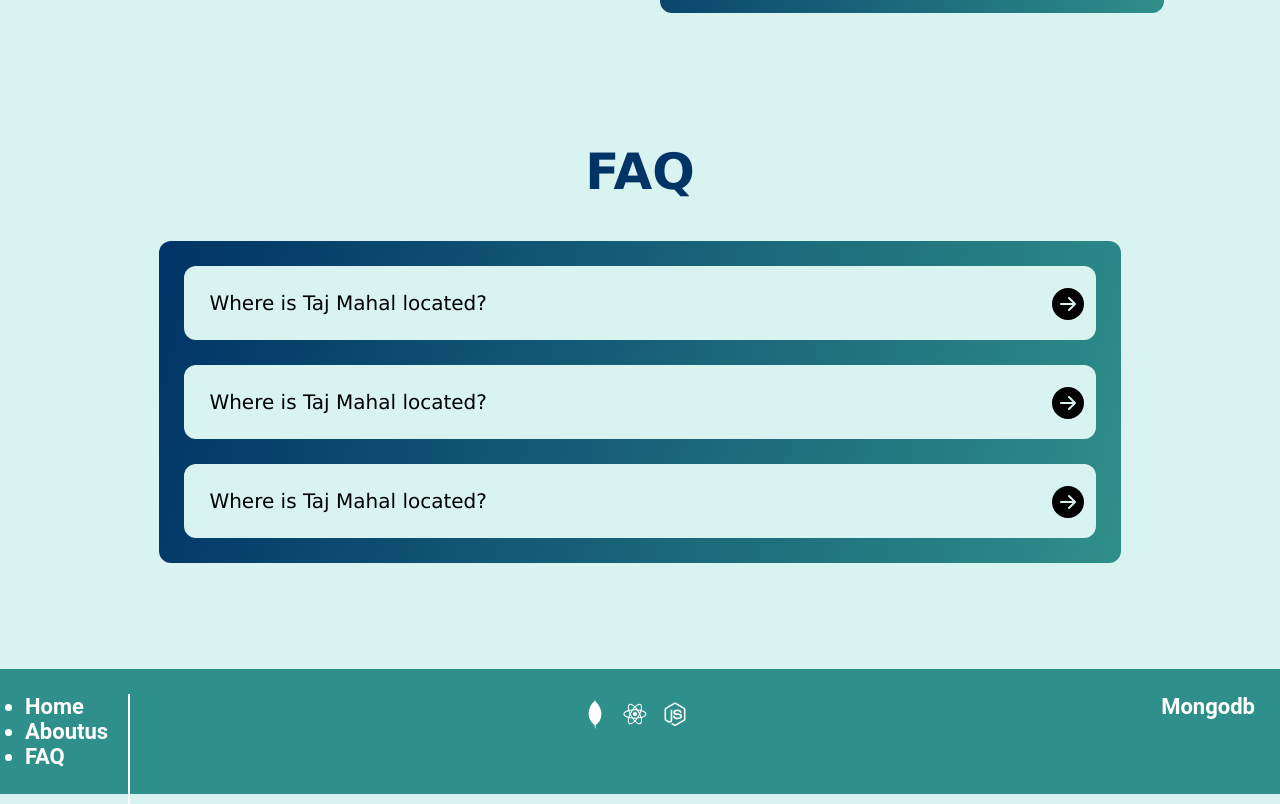
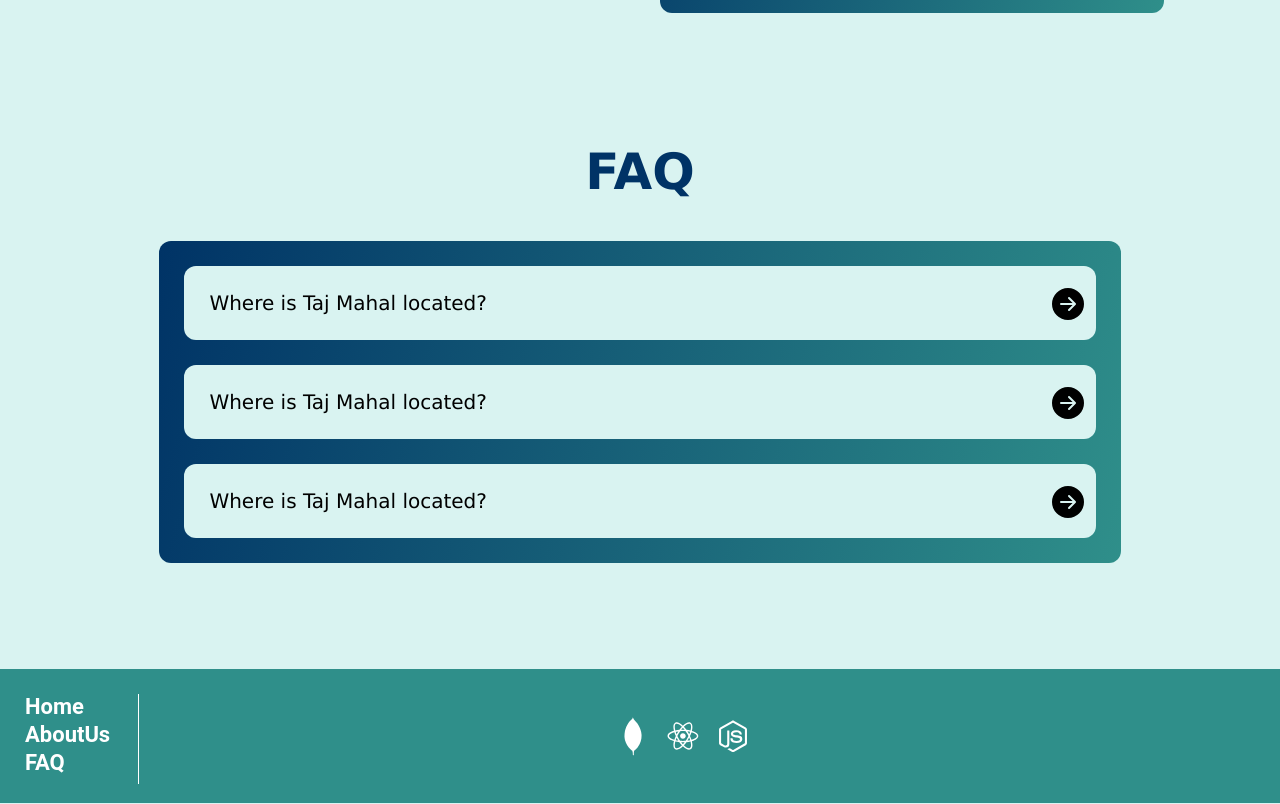
Before and after one commit to 404-Runtime-Terror/MedVault, a Next.js app: page / in a window 1280 px wide. Shown: the part 1293-2097 px from the top of the page. Built offline with nearby package versions, Linux system fonts and the light colour scheme.

Commit message:
footer css added

```diff
--- a/src/components/homePageComponents/footer/index.tsx
+++ b/src/components/homePageComponents/footer/index.tsx
@@ -16,12 +16,12 @@ const Footer = () => {
         <footer className={style.footer}>
             <div>
             <ul>
-            <li className={style.list}><a href="#Home">Home</a></li>
-                    <li className={style.list}><a href="#Aboutus">Aboutus</a></li>
-                    <li  className={style.list}><a href="#FAQ">FAQ</a></li>
+            <ul className={style.list}><a href="#Home">Home</a></ul>
+                    <ul className={style.list}><a href="#AboutUs">AboutUs</a></ul>
+                    <ul  className={style.list}><a href="#FAQ">FAQ</a></ul>
                 </ul>
             </div>
-            <div>
+            <div style={{display:"flex",alignItems:"center",justifyContent:"flex-end"}}>
                 <DiMongodb className={style.icon} />
                 <DiReact className={style.icon} />
                 <DiNodejsSmall className={style.icon} />
@@ -29,8 +29,7 @@ const Footer = () => {
             <div className={style.verticalLine}>
                 <p></p>
             </div>
-            <div>Mongodb</div>
-
+            <div className={style.logo}> </div>
         </footer>
     );
     };
--- a/src/components/homePageComponents/footer/style.module.css
+++ b/src/components/homePageComponents/footer/style.module.css
@@ -12,15 +12,17 @@
     content : " ";
     position: absolute;
     left:10%;
-    /* left:-123px; */
-    height: 110px;
-    width: 2px;
-    /* border-left: thick solid white; */
+    height: 90px;
+    width: 1px;
     background-color: #fff;
+    margin-left: 10px;
 }
 .icon{
-    font-size: 30px;
+    font-size: 40px;
     margin: 5px;
-    size:30px;
+    size:90px;
     color: #fff;
 }
+.list{
+    margin-bottom: 3px;
+}
```
Also changed, not shown: src/components/homePageComponents/footer/img/logo.png (added).
